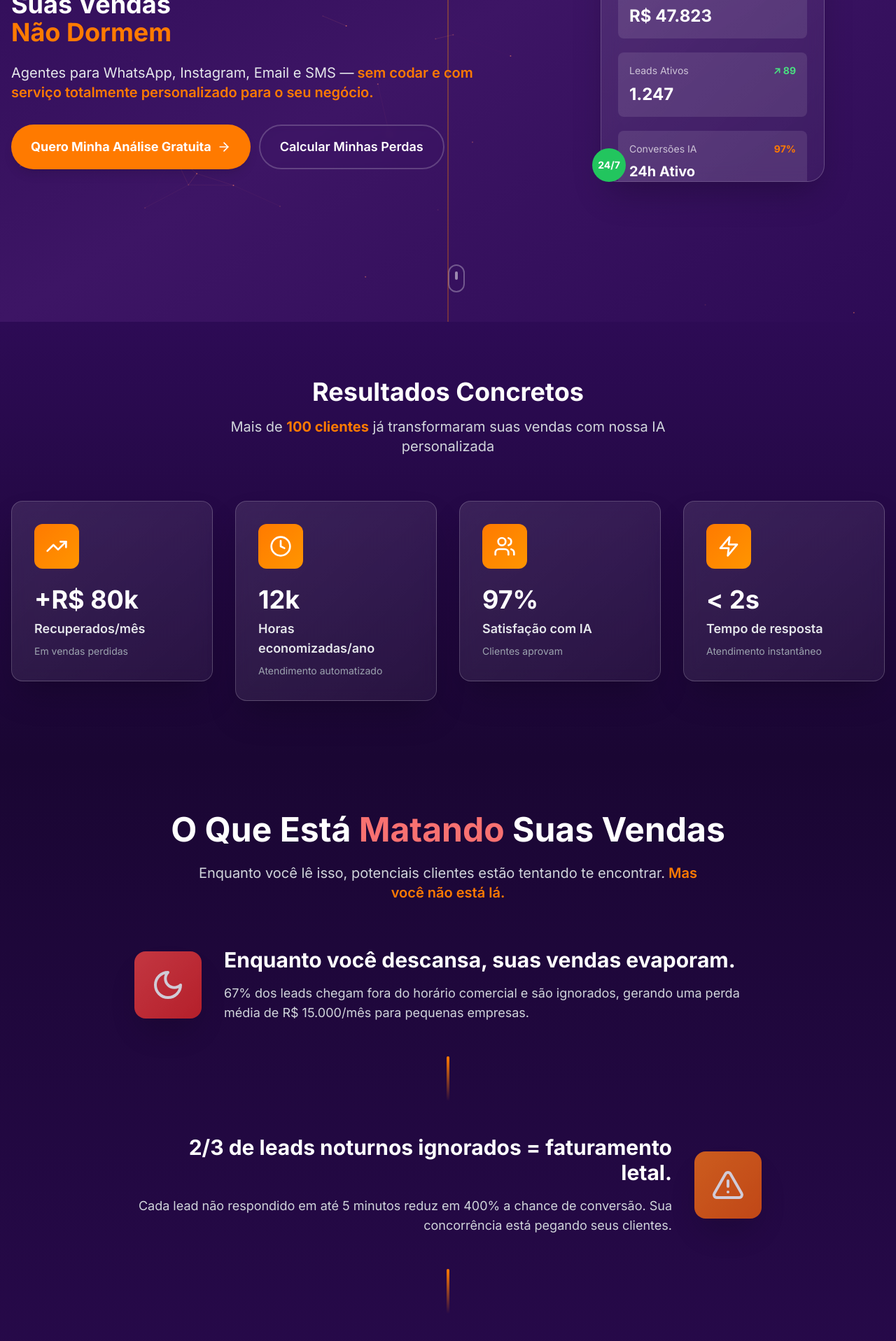
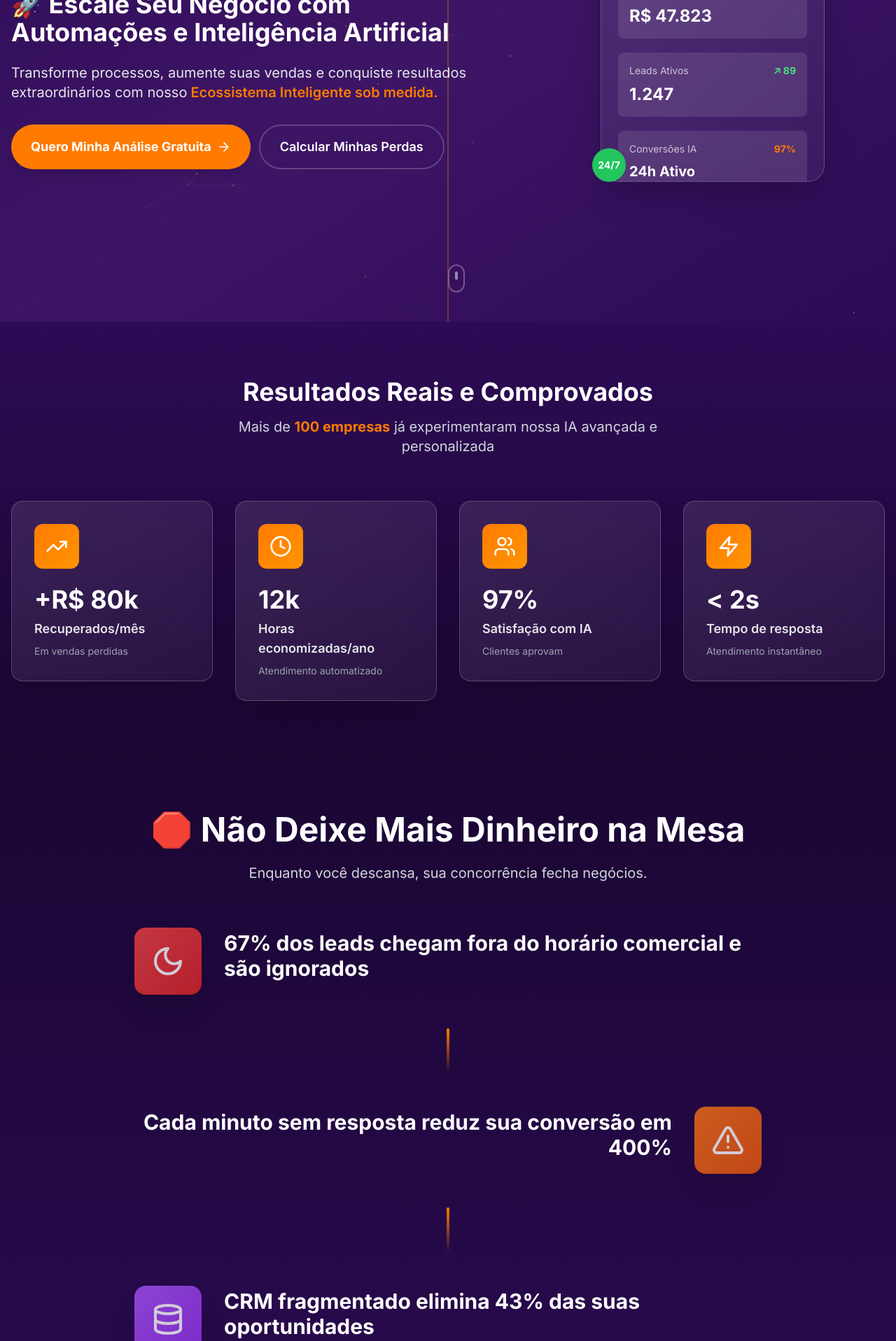
Before and after one commit to tylaig/meusuperapp, a React (Vite) app: page / in a window 1280 px wide. Shown: the part 340-2257 px from the top of the page at 70% size. Built offline with nearby package versions, Linux system fonts and the light colour scheme.

Commit message:
Atualiza copy da landing page

```diff
--- a/index.html
+++ b/index.html
@@ -4,29 +4,29 @@
     <meta charset="UTF-8" />
     <link rel="icon" type="image/svg+xml" href="/vite.svg" />
     <meta name="viewport" content="width=device-width, initial-scale=1.0" />
-    <meta name="description" content="Agentes para WhatsApp, Instagram, Email e SMS — sem codar e com serviço totalmente personalizado para o seu negócio. Suas vendas não dormem." />
+    <meta name="description" content="Escale seu negócio com automações e Inteligência Artificial. Transforme processos, aumente suas vendas e conquiste resultados extraordinários com nosso Ecossistema Inteligente sob medida." />
     <meta name="keywords" content="IA vendas, chatbot personalizado, WhatsApp Business, automação vendas, inteligência artificial, leads, conversão, Samuel Vicente Ferreira" />
     <meta name="author" content="Samuel Vicente Ferreira - meusuper.app" />
 
     <!-- Open Graph / Facebook -->
     <meta property="og:type" content="website" />
     <meta property="og:url" content="https://meusuper.app/" />
-    <meta property="og:title" content="Suas Vendas Não Dormem | meusuper.app" />
-    <meta property="og:description" content="Agentes para WhatsApp, Instagram, Email e SMS — sem codar e com serviço totalmente personalizado para o seu negócio." />
+    <meta property="og:title" content="Escale Seu Negócio com Automações e IA | meusuper.app" />
+    <meta property="og:description" content="Transforme processos, aumente suas vendas e conquiste resultados extraordinários com nosso Ecossistema Inteligente sob medida." />
     <meta property="og:image" content="https://images.pexels.com/photos/3183197/pexels-photo-3183197.jpeg?auto=compress&cs=tinysrgb&w=1200&h=630&fit=crop" />
 
     <!-- Twitter -->
     <meta property="twitter:card" content="summary_large_image" />
     <meta property="twitter:url" content="https://meusuper.app/" />
-    <meta property="twitter:title" content="Suas Vendas Não Dormem | meusuper.app" />
-    <meta property="twitter:description" content="Agentes para WhatsApp, Instagram, Email e SMS — sem codar e com serviço totalmente personalizado para o seu negócio." />
+    <meta property="twitter:title" content="Escale Seu Negócio com Automações e IA | meusuper.app" />
+    <meta property="twitter:description" content="Transforme processos, aumente suas vendas e conquiste resultados extraordinários com nosso Ecossistema Inteligente sob medida." />
     <meta property="twitter:image" content="https://images.pexels.com/photos/3183197/pexels-photo-3183197.jpeg?auto=compress&cs=tinysrgb&w=1200&h=630&fit=crop" />
 
     <!-- Preload critical fonts -->
     <link rel="preconnect" href="https://fonts.googleapis.com">
     <link rel="preconnect" href="https://fonts.gstatic.com" crossorigin>
 
-    <title>Suas Vendas Não Dormem | meusuper.app</title>
+    <title>Escale Seu Negócio com Automações e IA | meusuper.app</title>
   </head>
   <body>
     <div id="root"></div>
--- a/src/components/CTASection.tsx
+++ b/src/components/CTASection.tsx
@@ -75,10 +75,10 @@ const CTASection: React.FC = () => {
         }`}>
           <h2 className="text-2xl sm:text-3xl md:text-4xl lg:text-5xl xl:text-6xl font-bold text-white mb-4 sm:mb-6 leading-tight px-2">
             Sua Análise Gratuita em
-            <span className="block text-[#FF7A00]">Menos de 2 Minutos</span>
+            <span className="block text-[#FF7A00]">2 Minutos</span>
           </h2>
           <p className="text-lg sm:text-xl md:text-2xl text-gray-300 max-w-4xl mx-auto mb-6 sm:mb-8 px-4">
-            100% Sem Compromisso • Sem Ligações Insistentes • Resultados Garantidos
+            Rápido, seguro, sem compromisso
           </p>
 
           {/* Trust indicators */}
--- a/src/components/Footer.tsx
+++ b/src/components/Footer.tsx
@@ -20,8 +20,7 @@ const Footer: React.FC = () => {
               <span className="text-xl sm:text-2xl font-bold text-white">meusuper.app</span>
             </div>
             <p className="text-gray-300 leading-relaxed mb-4 sm:mb-6 max-w-md text-center md:text-left mx-auto md:mx-0 text-sm sm:text-base">
-              Transformamos empresas com IA de vendas 24/7. Mais de 100 clientes já recuperaram
-              milhões em vendas perdidas com nossa tecnologia personalizada.
+              Quem Já Confia no Nosso Ecossistema: +100 empresas satisfeitas com resultados reais.
             </p>
 
             {/* Founder */}
@@ -86,7 +85,7 @@ const Footer: React.FC = () => {
             <ul className="space-y-3 sm:space-y-4">
               <li className="flex items-center space-x-3 justify-center md:justify-start">
                 <Phone className="w-4 h-4 sm:w-5 sm:h-5 text-[#FF7A00] flex-shrink-0" />
-                <span className="text-gray-300 text-sm sm:text-base">(11) 99999-9999</span>
+                <span className="text-gray-300 text-sm sm:text-base">(31) 998710945</span>
               </li>
               <li className="flex items-center space-x-3 justify-center md:justify-start">
                 <Mail className="w-4 h-4 sm:w-5 sm:h-5 text-[#FF7A00] flex-shrink-0" />
--- a/src/components/HeroSection.tsx
+++ b/src/components/HeroSection.tsx
@@ -116,13 +116,12 @@ const HeroSection: React.FC = () => {
               </div>
 
               <h1 className="text-3xl xl:text-4xl 2xl:text-5xl font-bold text-white leading-tight">
-                Suas Vendas
-                <span className="text-[#FF7A00] block">Não Dormem</span>
+                🚀 Escale Seu Negócio com Automações e Inteligência Artificial
               </h1>
 
               <p className="text-lg xl:text-xl text-gray-200 leading-relaxed pr-4">
-                Agentes para WhatsApp, Instagram, Email e SMS —
-                <span className="text-[#FF7A00] font-semibold"> sem codar e com serviço totalmente personalizado para o seu negócio.</span>
+                Transforme processos, aumente suas vendas e conquiste resultados extraordinários com nosso
+                <span className="text-[#FF7A00] font-semibold"> Ecossistema Inteligente sob medida.</span>
               </p>
 
               <div className="flex flex-col sm:flex-row gap-3 pt-2">
@@ -204,13 +203,12 @@ const HeroSection: React.FC = () => {
             </div>
 
             <h1 className="text-3xl sm:text-4xl md:text-5xl font-bold text-white leading-tight px-2">
-              Suas Vendas
-              <span className="text-[#FF7A00] block">Não Dormem</span>
+              🚀 Escale Seu Negócio com Automações e Inteligência Artificial
             </h1>
 
             <p className="text-lg sm:text-xl md:text-2xl text-gray-200 leading-relaxed px-4">
-              Agentes para WhatsApp, Instagram, Email e SMS —
-              <span className="text-[#FF7A00] font-semibold"> sem codar e com serviço totalmente personalizado para o seu negócio.</span>
+              Transforme processos, aumente suas vendas e conquiste resultados extraordinários com nosso
+              <span className="text-[#FF7A00] font-semibold"> Ecossistema Inteligente sob medida.</span>
             </p>
 
             {/* Mobile Dashboard */}
--- a/src/components/ProblemsSection.tsx
+++ b/src/components/ProblemsSection.tsx
@@ -25,21 +25,21 @@ const ProblemsSection: React.FC = () => {
   const problems = [
     {
       icon: Moon,
-      title: "Enquanto você descansa, suas vendas evaporam.",
-      subtitle: "67% dos leads chegam fora do horário comercial e são ignorados, gerando uma perda média de R$ 15.000/mês para pequenas empresas.",
-      color: "from-red-500 to-red-600"
+      title: '67% dos leads chegam fora do horário comercial e são ignorados',
+      subtitle: '',
+      color: 'from-red-500 to-red-600'
     },
     {
       icon: AlertTriangle,
-      title: "2/3 de leads noturnos ignorados = faturamento letal.",
-      subtitle: "Cada lead não respondido em até 5 minutos reduz em 400% a chance de conversão. Sua concorrência está pegando seus clientes.",
-      color: "from-orange-500 to-orange-600"
+      title: 'Cada minuto sem resposta reduz sua conversão em 400%',
+      subtitle: '',
+      color: 'from-orange-500 to-orange-600'
     },
     {
       icon: Database,
-      title: "CRM fragmentado: dados perdidos, oportunidades mortas.",
-      subtitle: "Informações espalhadas em WhatsApp, Instagram, email criam um caos que mata 43% das oportunidades de venda.",
-      color: "from-purple-500 to-purple-600"
+      title: 'CRM fragmentado elimina 43% das suas oportunidades',
+      subtitle: '',
+      color: 'from-purple-500 to-purple-600'
     }
   ];
 
@@ -48,11 +48,10 @@ const ProblemsSection: React.FC = () => {
       <div className="container mx-auto px-4">
         <div className="text-center mb-12 sm:mb-16">
           <h2 className="text-2xl sm:text-3xl md:text-4xl lg:text-5xl font-bold text-white mb-4 sm:mb-6 leading-tight px-2">
-            O Que Está <span className="text-red-400">Matando</span> Suas Vendas
+            🛑 Não Deixe Mais Dinheiro na Mesa
           </h2>
           <p className="text-lg sm:text-xl text-gray-300 max-w-3xl mx-auto px-4">
-            Enquanto você lê isso, potenciais clientes estão tentando te encontrar.
-            <span className="text-[#FF7A00] font-semibold"> Mas você não está lá.</span>
+            Enquanto você descansa, sua concorrência fecha negócios.
           </p>
         </div>
 
@@ -98,9 +97,9 @@ const ProblemsSection: React.FC = () => {
 
         <div className="text-center mt-12 sm:mt-16">
           <div className="bg-gradient-to-r from-red-500/20 to-orange-500/20 rounded-xl sm:rounded-2xl p-6 sm:p-8 max-w-2xl mx-auto border border-red-500/30">
-            <h3 className="text-xl sm:text-2xl font-bold text-white mb-3 sm:mb-4">
-              💸 Prejuízo Médio: R$ 89.000/ano
-            </h3>
+          <h3 className="text-xl sm:text-2xl font-bold text-white mb-3 sm:mb-4">
+            💸 Perda média anual: R$ 89.000
+          </h3>
             <p className="text-gray-300 text-base sm:text-lg">
               É isso que uma empresa perde anualmente por não ter atendimento 24/7 automatizado.
             </p>
--- a/src/components/StatsSection.tsx
+++ b/src/components/StatsSection.tsx
@@ -54,10 +54,10 @@ const StatsSection: React.FC = () => {
       <div className="container mx-auto px-4">
         <div className="text-center mb-12 sm:mb-16">
           <h2 className="text-2xl sm:text-3xl md:text-4xl font-bold text-white mb-3 sm:mb-4 px-2">
-            Resultados Concretos
+            Resultados Reais e Comprovados
           </h2>
           <p className="text-lg sm:text-xl text-gray-300 max-w-2xl mx-auto px-4">
-            Mais de <span className="text-[#FF7A00] font-bold">100 clientes</span> já transformaram suas vendas com nossa IA personalizada
+            Mais de <span className="text-[#FF7A00] font-bold">100 empresas</span> já experimentaram nossa IA avançada e personalizada
           </p>
         </div>
 
```
Also changed, not shown: src/components/HowItWorksSection.tsx (+11 -11 lines), src/components/UseCasesSection.tsx (+29 -29 lines).
